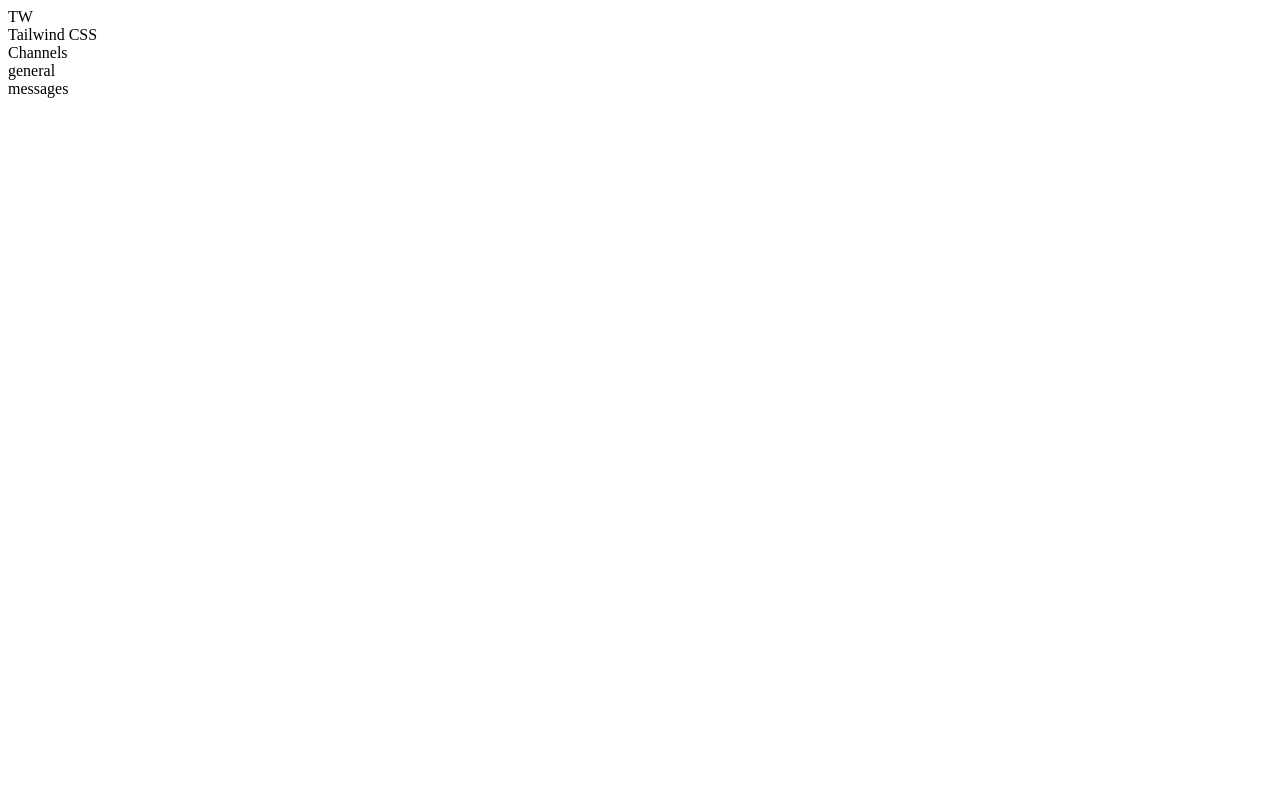
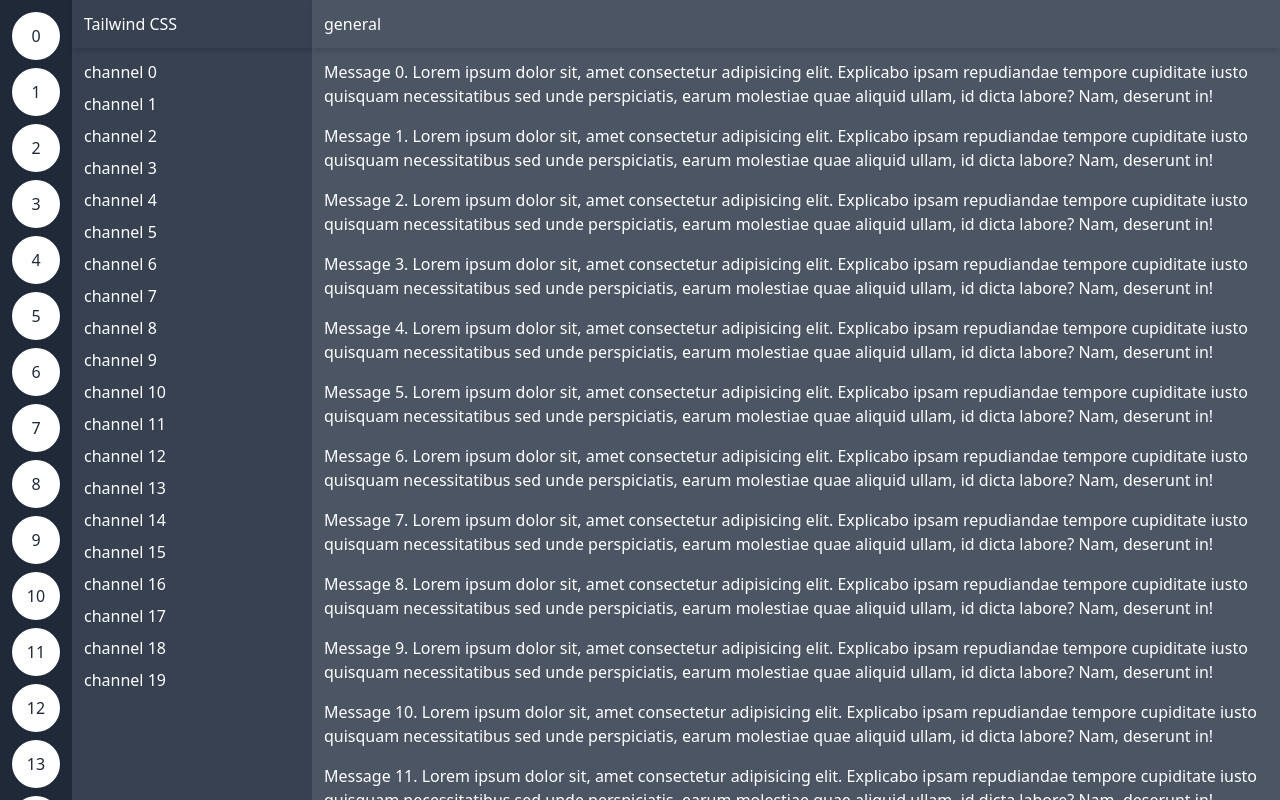
Before and after one commit to nboraxxd/discord-ui, a Next.js app: page / in a window 1280 px wide. Built offline with nearby package versions, Linux system fonts and the light colour scheme.

Commit message:
Making nested panels scrollable

```diff
--- a/package.json
+++ b/package.json
@@ -15,6 +15,7 @@
     "postcss": "^8.4.5",
     "react": "^17.0.2",
     "react-dom": "^17.0.2",
+    "tailwind-scrollbar-hide": "^1.1.7",
     "tailwindcss": "^2.2.19"
   },
   "devDependencies": {
--- a/pages/index.js
+++ b/pages/index.js
@@ -1,16 +1,32 @@
 export default function Home() {
   return (
     <div className="flex h-screen text-white">
-      <div className="bg-gray-800 p-4">
-        <div className="flex h-12 w-12 items-center justify-center rounded-full bg-white text-gray-800">TW</div>
+      <div className="scrollbar-hide space-y-2 overflow-y-scroll bg-gray-800 p-3">
+        {[...Array(40)].map((_, i) => (
+          <div key={i} className="flex h-12 w-12 items-center justify-center rounded-full bg-white text-gray-800">
+            {i}
+          </div>
+        ))}
       </div>
       <div className="flex w-60 flex-col bg-gray-700">
-        <div className="p-4 shadow-md">Tailwind CSS</div>
-        <div className="flex-1 p-4">Channels</div>
+        <div className="flex h-12 items-center px-3 shadow-md">Tailwind CSS</div>
+        <div className="scrollbar flex-1 space-y-2 overflow-y-scroll p-3">
+          {[...Array(20)].map((_, i) => (
+            <p key={i}>channel {i}</p>
+          ))}
+        </div>
       </div>
       <div className="flex flex-1 flex-col bg-gray-600">
-        <div className="p-4 shadow-md">general</div>
-        <div className="flex-1 p-4">messages</div>
+        <div className="flex h-12 items-center px-3 shadow-md">general</div>
+        <div className="scrollbar flex-1 space-y-4 overflow-y-scroll p-3">
+          {[...Array(20)].map((_, i) => (
+            <p key={i}>
+              Message {i}. Lorem ipsum dolor sit, amet consectetur adipisicing elit. Explicabo ipsam repudiandae tempore
+              cupiditate iusto quisquam necessitatibus sed unde perspiciatis, earum molestiae quae aliquid ullam, id
+              dicta labore? Nam, deserunt in!
+            </p>
+          ))}
+        </div>
       </div>
     </div>
   )
--- /dev/null
+++ b/styles/globals.css
@@ -0,0 +1,14 @@
+@tailwind base;
+@tailwind components;
+@tailwind utilities;
+
+@layer utilities {
+  .scrollbar::-webkit-scrollbar {
+    width: 5px;
+  }
+
+  .scrollbar::-webkit-scrollbar-thumb {
+    border-radius: 100vh;
+    border: 3px solid var(--gray-500);
+  }
+}
--- a/tailwind.config.js
+++ b/tailwind.config.js
@@ -1,6 +1,7 @@
-// tailwind.config.js
+const flattenColorPalette = require('tailwindcss/lib/util/flattenColorPalette').default
+
 module.exports = {
-  purge: ["./pages/**/*.{js,ts,jsx,tsx}", "./components/**/*.{js,ts,jsx,tsx}"],
+  purge: ['./pages/**/*.{js,ts,jsx,tsx}', './components/**/*.{js,ts,jsx,tsx}'],
   darkMode: false, // or 'media' or 'class'
   theme: {
     extend: {},
@@ -8,5 +9,16 @@
   variants: {
     extend: {},
   },
-  plugins: [],
-};
+  plugins: [require('tailwind-scrollbar-hide'), addVariablesForColors],
+}
+
+// This plugin adds each Tailwind color as a global CSS variable, e.g. var(--gray-200).
+function addVariablesForColors({ addBase, theme }) {
+  let allColors = flattenColorPalette(theme('colors'))
+
+  let newVars = Object.fromEntries(Object.entries(allColors).map(([key, val]) => [`--${key}`, val]))
+
+  addBase({
+    ':root': newVars,
+  })
+}
```
Also changed, not shown: pages/_app.js (+4 -4 lines), .eslintrc.json, 1 other file (tests, documents, lock files or other folders).
